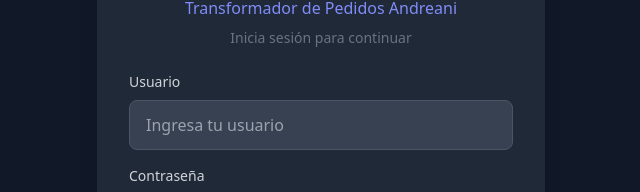
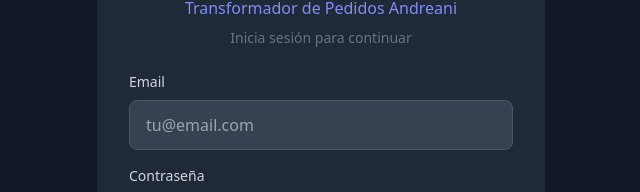
Before and after one commit to Contak-cpu/smartship, a React (Vite) app: page / in a window 1280 px wide. Both pictures are taken after a click on the button "Ya tengo un plan". Shown: the part 272-464 px from the top of the page, without its empty margins (319-959 px from the left). Built offline with nearby package versions, Linux system fonts and the light colour scheme; no server answers.

Commit message:
feat: Integrar autenticacion con Supabase

```diff
--- a/App.tsx
+++ b/App.tsx
@@ -2,6 +2,7 @@
 import { BrowserRouter as Router, useRoutes } from 'react-router-dom';
 import { routes } from './routes/routes';
 import { AuthProvider } from './contexts/AuthContext';
+import { SupabaseAuthProvider } from './contexts/SupabaseAuthContext';
 
 // Componente que renderiza las rutas
 const AppRoutes = () => {
@@ -11,11 +12,13 @@
 
 const App: React.FC = () => {
   return (
-    <AuthProvider>
-      <Router>
-        <AppRoutes />
-      </Router>
-    </AuthProvider>
+    <SupabaseAuthProvider>
+      <AuthProvider>
+        <Router>
+          <AppRoutes />
+        </Router>
+      </AuthProvider>
+    </SupabaseAuthProvider>
   );
 };
 
--- a/components/Login.tsx
+++ b/components/Login.tsx
@@ -1,4 +1,5 @@
 import React, { useState } from 'react';
+import { useSupabaseAuth } from '../hooks/useSupabaseAuth';
 
 interface LoginProps {
   onLogin: (username: string) => void;
@@ -6,29 +7,38 @@
 }
 
 export const Login: React.FC<LoginProps> = ({ onLogin, onGoBack }) => {
-  const [username, setUsername] = useState('');
+  const [email, setEmail] = useState('');
   const [password, setPassword] = useState('');
   const [error, setError] = useState('');
+  const [isLoading, setIsLoading] = useState(false);
+  const { signIn } = useSupabaseAuth();
 
-  // Usuarios hardcodeados
-  const validUsers = {
-    'Yael': '123',
-    'Erick': '123'
-  };
-
-  const handleSubmit = (e: React.FormEvent) => {
+  const handleSubmit = async (e: React.FormEvent) => {
     e.preventDefault();
     setError('');
+    setIsLoading(true);
 
-    if (!username || !password) {
+    if (!email || !password) {
       setError('Por favor, completa todos los campos');
+      setIsLoading(false);
       return;
     }
 
-    if (validUsers[username as keyof typeof validUsers] === password) {
+    try {
+      const { error: signInError } = await signIn(email, password);
+
+      if (signInError) {
+        setError('Email o contraseña incorrectos');
+        setIsLoading(false);
+        return;
+      }
+
+      // Extraer el nombre del usuario del email
+      const username = email.split('@')[0];
       onLogin(username);
-    } else {
-      setError('Usuario o contraseña incorrectos');
+    } catch (err) {
+      setError('Error al iniciar sesión. Por favor intenta nuevamente.');
+      setIsLoading(false);
     }
   };
 
@@ -58,17 +68,18 @@
 
         <form onSubmit={handleSubmit} className="space-y-4">
           <div>
-            <label htmlFor="username" className="block text-sm font-medium text-gray-300 mb-2">
-              Usuario
+            <label htmlFor="email" className="block text-sm font-medium text-gray-300 mb-2">
+              Email
             </label>
             <input
-              type="text"
-              id="username"
-              value={username}
-              onChange={(e) => setUsername(e.target.value)}
-              className="w-full px-4 py-3 bg-gray-700 border border-gray-600 rounded-lg text-white placeholder-gray-400 focus:outline-none focus:ring-2 focus:ring-indigo-500 focus:border-transparent transition-all duration-300"
-              placeholder="Ingresa tu usuario"
-              autoComplete="username"
+              type="email"
+              id="email"
+              value={email}
+              onChange={(e) => setEmail(e.target.value)}
+              disabled={isLoading}
+              className="w-full px-4 py-3 bg-gray-700 border border-gray-600 rounded-lg text-white placeholder-gray-400 focus:outline-none focus:ring-2 focus:ring-indigo-500 focus:border-transparent transition-all duration-300 disabled:opacity-50 disabled:cursor-not-allowed"
+              placeholder="tu@email.com"
+              autoComplete="email"
             />
           </div>
 
@@ -81,7 +92,8 @@
               id="password"
               value={password}
               onChange={(e) => setPassword(e.target.value)}
-              className="w-full px-4 py-3 bg-gray-700 border border-gray-600 rounded-lg text-white placeholder-gray-400 focus:outline-none focus:ring-2 focus:ring-indigo-500 focus:border-transparent transition-all duration-300"
+              disabled={isLoading}
+              className="w-full px-4 py-3 bg-gray-700 border border-gray-600 rounded-lg text-white placeholder-gray-400 focus:outline-none focus:ring-2 focus:ring-indigo-500 focus:border-transparent transition-all duration-300 disabled:opacity-50 disabled:cursor-not-allowed"
               placeholder="Ingresa tu contraseña"
               autoComplete="current-password"
             />
@@ -95,12 +107,25 @@
 
           <button
             type="submit"
-            className="w-full bg-indigo-600 hover:bg-indigo-700 text-white font-bold py-3 px-4 rounded-lg transition-all duration-300 ease-in-out transform hover:scale-105 flex items-center justify-center text-sm sm:text-base"
+            disabled={isLoading}
+            className="w-full bg-indigo-600 hover:bg-indigo-700 disabled:bg-indigo-800 disabled:cursor-not-allowed text-white font-bold py-3 px-4 rounded-lg transition-all duration-300 ease-in-out transform hover:scale-105 disabled:hover:scale-100 flex items-center justify-center text-sm sm:text-base"
           >
-            <svg xmlns="http://www.w3.org/2000/svg" className="w-4 h-4 sm:w-5 sm:h-5 mr-2" fill="none" viewBox="0 0 24 24" stroke="currentColor" strokeWidth={2}>
-              <path strokeLinecap="round" strokeLinejoin="round" d="M11 16l-4-4m0 0l4-4m-4 4h14m-5 4v1a3 3 0 01-3 3H6a3 3 0 01-3-3V7a3 3 0 013-3h7a3 3 0 013 3v1" />
-            </svg>
-            Iniciar Sesión
+            {isLoading ? (
+              <>
+                <svg className="animate-spin h-5 w-5 mr-2" viewBox="0 0 24 24">
+                  <circle className="opacity-25" cx="12" cy="12" r="10" stroke="currentColor" strokeWidth="4" fill="none" />
+                  <path className="opacity-75" fill="currentColor" d="M4 12a8 8 0 018-8V0C5.373 0 0 5.373 0 12h4zm2 5.291A7.962 7.962 0 014 12H0c0 3.042 1.135 5.824 3 7.938l3-2.647z" />
+                </svg>
+                Iniciando sesión...
+              </>
+            ) : (
+              <>
+                <svg xmlns="http://www.w3.org/2000/svg" className="w-4 h-4 sm:w-5 sm:h-5 mr-2" fill="none" viewBox="0 0 24 24" stroke="currentColor" strokeWidth={2}>
+                  <path strokeLinecap="round" strokeLinejoin="round" d="M11 16l-4-4m0 0l4-4m-4 4h14m-5 4v1a3 3 0 01-3 3H6a3 3 0 01-3-3V7a3 3 0 013-3h7a3 3 0 013 3v1" />
+                </svg>
+                Iniciar Sesión
+              </>
+            )}
           </button>
         </form>
 
--- a/pages/DashboardPage.tsx
+++ b/pages/DashboardPage.tsx
@@ -1,7 +1,6 @@
 import React from 'react';
 import { useNavigate } from 'react-router-dom';
 import DashboardLayout from '../components/layout/DashboardLayout';
-import { SupabaseTest } from '../components/SupabaseTest';
 
 interface FeatureCard {
   id: string;
@@ -217,11 +216,6 @@
             })}
           </div>
 
-          {/* Test de Supabase */}
-          <div className="mt-8">
-            <SupabaseTest />
-          </div>
-
           {/* Info adicional */}
           <div className="mt-8 bg-gray-800 rounded-2xl p-6 border border-gray-700">
             <div className="flex items-start gap-4">
```
